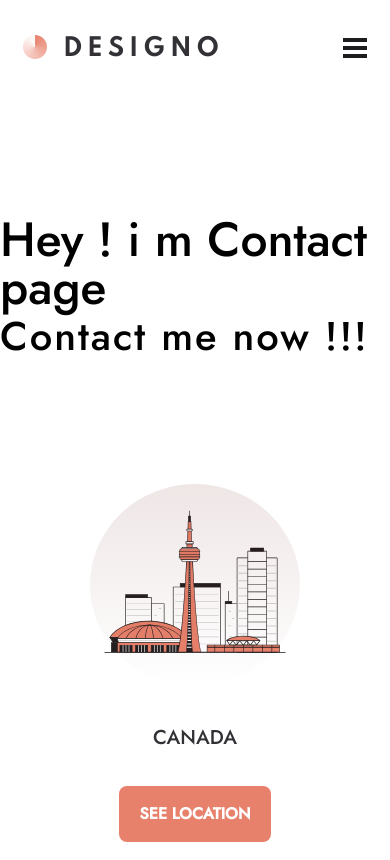
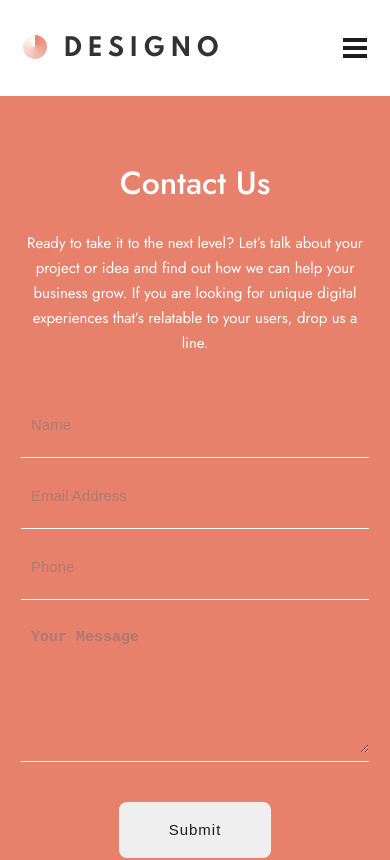
Before and after one commit to pierrolabo/designomultipagewebsite, a React (Create React App) app: page /contact in a window 390 px wide. Shown: the top 860 px of the page. Built offline with nearby package versions, Linux system fonts and the light colour scheme.

Commit message:
ok on mobile

```diff
--- a/package.json
+++ b/package.json
@@ -6,6 +6,7 @@
     "@testing-library/jest-dom": "^5.11.9",
     "@testing-library/react": "^11.2.5",
     "@testing-library/user-event": "^12.8.3",
+    "formik": "^2.2.6",
     "framer-motion": "^4.0.3",
     "node-sass": "^5.0.0",
     "prop-types": "^15.7.2",
--- /dev/null
+++ b/src/components/ContactForm/ContactForm.js
@@ -0,0 +1,40 @@
+import React from 'react'
+
+import "./ContactForm.scss"
+
+import {Formik} from "formik";
+
+export default function ContactForm() {
+    return (
+
+        <section className="contactform">
+        <article className="contactform__info">
+            <h1>Contact Us</h1>
+            <p>Ready to take it to the next level? Let’s talk about your project or idea and find out how
+  we can help your business grow. If you are looking for unique digital experiences that’s
+  relatable to your users, drop us a line.</p>
+        </article>
+        <Formik
+            initialValues={{name: "", email: "", phone: "", message: ""}}
+          onSubmit={(values) => {
+            console.log(values)
+          }}>
+             {formik => (
+
+          <form onSubmit={formik.handleSubmit} className="contactform__form">
+              {/* eslint-disable-next-line */}
+              <label htmlFor="name"><input id="name" className="contactform__form--field" type="text" placeholder="Name" {...formik.getFieldProps('name')} /></label>
+              {/* eslint-disable-next-line */}
+              <label htmlFor="email"><input id="email" className="contactform__form--field" type="email" placeholder="Email Address" {...formik.getFieldProps('email')} /></label>
+              {/* eslint-disable-next-line */}
+              <label htmlFor="phone"><input id="phone" className="contactform__form--field" type="tel" placeholder="Phone" {...formik.getFieldProps('phone')} /></label>
+              {/* eslint-disable-next-line */}
+              <label htmlFor="message"><textarea id="email" className="contactform__form--field" cols="30" row="2" placeholder="Your Message" {...formik.getFieldProps('message')}></textarea></label>
+          <button type="submit">Submit</button>
+          </form>
+             )}
+          </Formik>
+
+    </section>
+    )
+}
--- /dev/null
+++ b/src/components/ContactForm/ContactForm.scss
@@ -0,0 +1,84 @@
+@import '../../styles/variables';
+
+.contactform {
+    padding: 69px 21px;
+    background-color: $color-bg-card;
+    &__info {
+        h1 {
+            font-size: 32px;
+            line-height: 36px;
+            text-align: center;
+            color: $brand-primary-white;
+        }
+        p {
+            margin-top: 30px;
+            text-align: center;
+            font-size: 15px;
+            line-height: 25px;
+            color: $brand-primary-white;
+            font-weight: 400;
+        }
+
+    }
+    &__form {
+        display: flex;
+        flex-direction: column;
+        align-items: center;
+        margin-top: 56px;
+
+        label:not(:last-of-type) {
+            margin-bottom: 25px;
+        }
+        label, textarea, input {
+            width: 100%;
+        }
+        label {
+            border-bottom: 1px solid $brand-primary-white;
+        }
+        &--field {
+            font-size: 15px;
+            line-height: 26px;
+            font-weight: 500;
+            color: $brand-primary-white;
+            background-color: $color-bg-card;
+            mix-blend-mode: normal;
+            border: none;
+            padding-left: 10px;
+            outline: none;
+            &::placeholder {
+                opacity: 0.5;
+                vertical-align: top;
+            }
+            &:hover {
+                cursor: pointer;
+            }
+
+        }
+        input {
+            //height: 36px;
+            padding-bottom: 19px;
+
+        }
+        textarea {
+            height: 128px;
+            font-weight: 600;
+        }
+        button {
+            margin-top: 40px;
+            border: none;
+            width: 152px;
+            height: 56px;
+            border-radius: 8px;
+            font-size: 15px;
+            line-height: 22px;
+            letter-spacing: 1px;
+            color: $brand-primary-black;
+            font-weight: 500;
+            &:hover {
+                cursor: pointer;
+                background-color: $brand-secondary-light-peach;
+                color: $brand-primary-white
+            }
+        }
+}
+}
--- a/src/pages/Contact/Contact.js
+++ b/src/pages/Contact/Contact.js
@@ -1,11 +1,13 @@
 import React from 'react'
 import LocationsCard from '../../components/LocationsCard/LocationsCard';
+import ContactForm from '../../components/ContactForm/ContactForm';
+
+import './Contact.scss';
 
 export default function Contact() {
     return (
         <section className="contact">
-            <h1>Hey ! i m Contact page</h1>
-            <h2>Contact me now !!!</h2>
+           <ContactForm/>
             <LocationsCard/>
         </section>
     )
--- a/src/pages/Contact/Contact.scss
+++ b/src/pages/Contact/Contact.scss
@@ -0,0 +1,3 @@
+.contact {
+    margin-top: 0 !important;
+}
```
Also changed, not shown: 1 other file (tests, documents, lock files or other folders).
